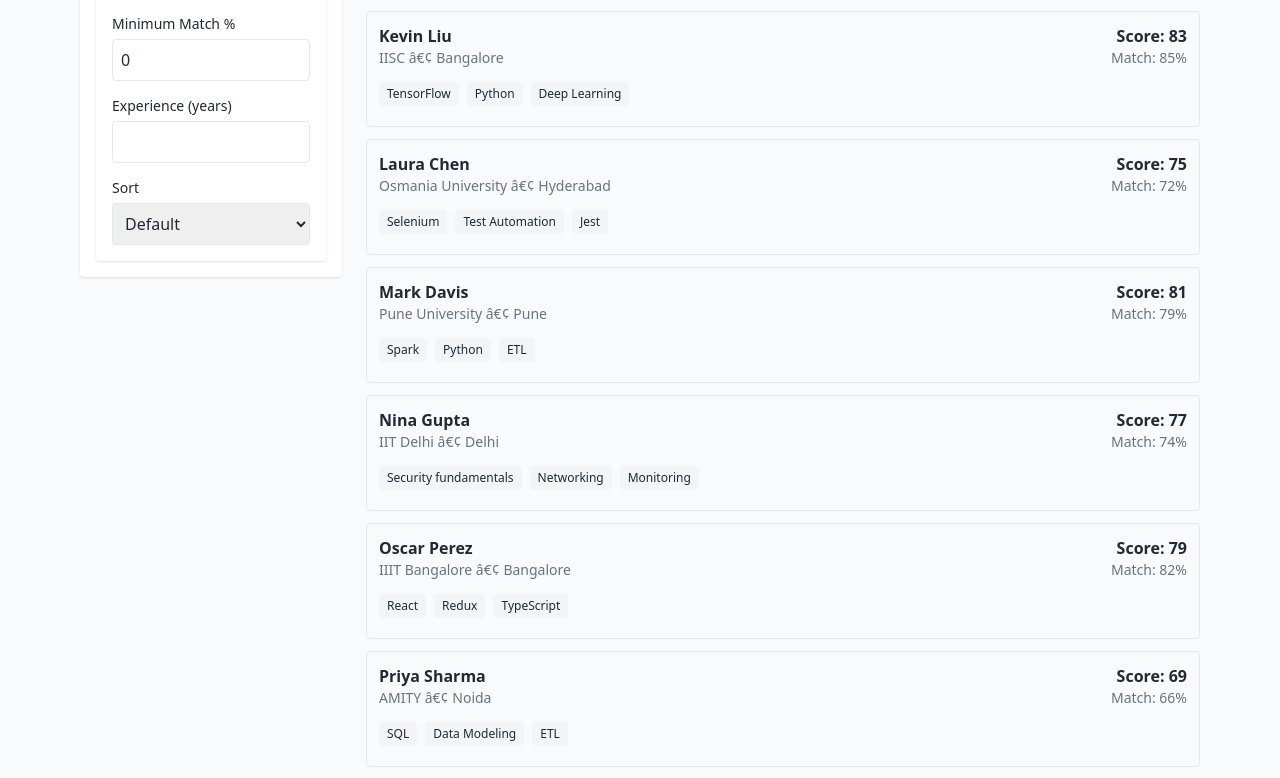
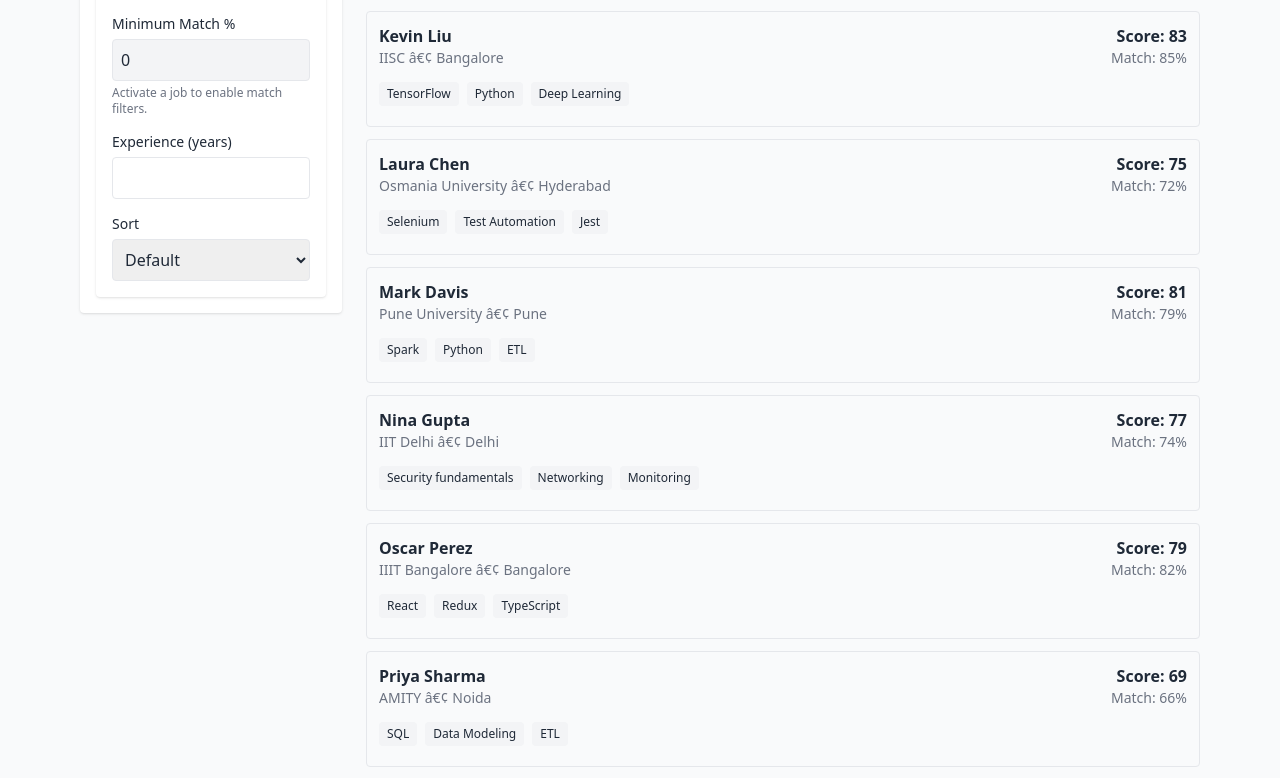
Before and after one commit to M-ABHIRAM36/resume_screener, a React (Vite) app: page /hr in a window 1280 px wide. Shown: the part 1515-2293 px from the top of the page. Built offline with nearby package versions, Linux system fonts and the light colour scheme.

Commit message:
some more otions than pick1

```diff
--- a/src/components/FilterPanel.jsx
+++ b/src/components/FilterPanel.jsx
@@ -1,10 +1,12 @@
-import React from "react"
-import candidates from "../data/candidates.json"
+import React from 'react'
+import candidates from '../data/candidates.json'
 
-export default function FilterPanel({filters, setFilters, setSortBy}){
+export default function FilterPanel({filters, setFilters, setSortBy, currentJob}){
   const skills = Array.from(new Set(candidates.flatMap(c=>c.skills))).slice(0,30)
   const locations = Array.from(new Set(candidates.map(c=>c.location)))
   const colleges = Array.from(new Set(candidates.map(c=>c.college)))
+
+  const minMatchDisabled = !currentJob
 
   return (
     <div className="bg-white rounded shadow p-4">
@@ -36,7 +38,8 @@ export default function FilterPanel({filters, setFilters, setSortBy}){
 
         <div>
           <label className="text-sm">Minimum Match %</label>
-          <input type="number" value={filters.minMatch} onChange={e=>setFilters({...filters, minMatch:e.target.value})} className="w-full border p-2 rounded mt-1" />
+          <input type="number" value={filters.minMatch} onChange={e=>setFilters({...filters, minMatch:e.target.value})} className={`w-full border p-2 rounded mt-1 ${minMatchDisabled? 'bg-gray-100 cursor-not-allowed':''}`} disabled={minMatchDisabled} />
+          {minMatchDisabled && <div className="text-xs text-gray-500 mt-1">Activate a job to enable match filters.</div>}
         </div>
 
         <div>
--- a/src/pages/hr/Dashboard.jsx
+++ b/src/pages/hr/Dashboard.jsx
@@ -1,4 +1,4 @@
-import React, { useMemo, useState } from "react"
+import React, { useMemo, useState, useEffect } from "react"
 import candidatesData from "../../data/candidates.json"
 import jobRoles from "../../data/job_roles.json"
 import FilterPanel from "../../components/FilterPanel"
@@ -22,15 +22,19 @@ export default function HRDashboard(){
     const list = candidatesData.map(c => {
       const matches = req.filter(s => c.skills.map(x=>x.toLowerCase()).includes(s.toLowerCase())).length
       const matchPercent = req.length>0 ? Math.round((matches / req.length) * 100) : 0
-      // Set score to combined metric (simple average of original score and matchPercent)
       const newScore = Math.round(((c.score||0) + matchPercent)/2)
       return {...c, matchPercent, score: newScore}
     })
     setCandidatesList(list)
   }
 
+  useEffect(()=>{
+    if(currentJob){
+      computeMatchesForJob(currentJob)
+    }
+  },[currentJob, filters])
+
   function handleCreateJob(){
-    // If a predefined role is selected, use it; otherwise use the title/desc to form a job with default empty skills
     const found = jobRoles.find(j => j.name === selectedRoleName)
     if(found){
       setCurrentJob(found)
@@ -136,7 +140,7 @@ export default function HRDashboard(){
           </div>
 
           <div className="bg-white rounded shadow p-4">
-            <FilterPanel filters={filters} setFilters={setFilters} setSortBy={setSortBy} />
+            <FilterPanel filters={filters} setFilters={setFilters} setSortBy={setSortBy} currentJob={currentJob} />
           </div>
         </div>
 
```
